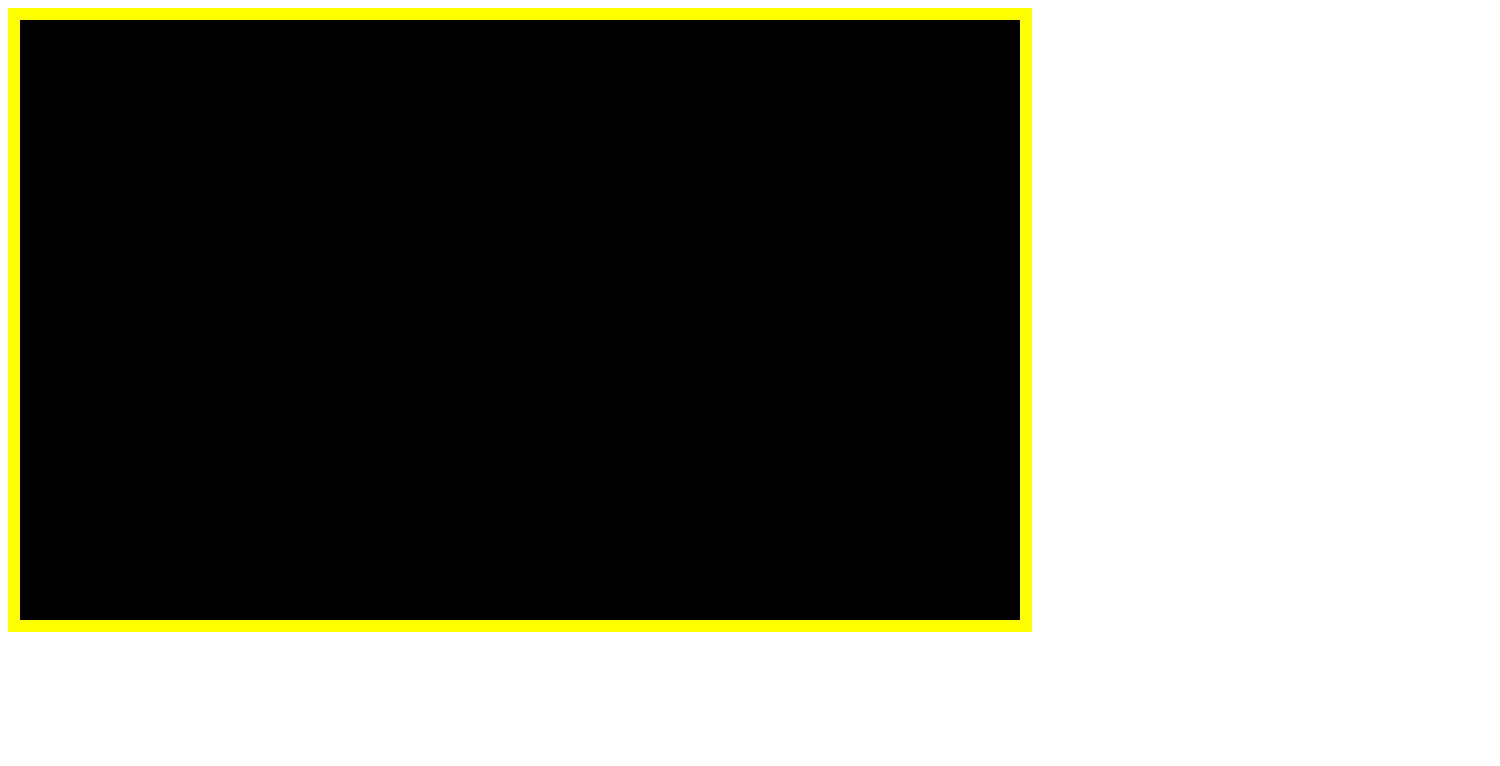
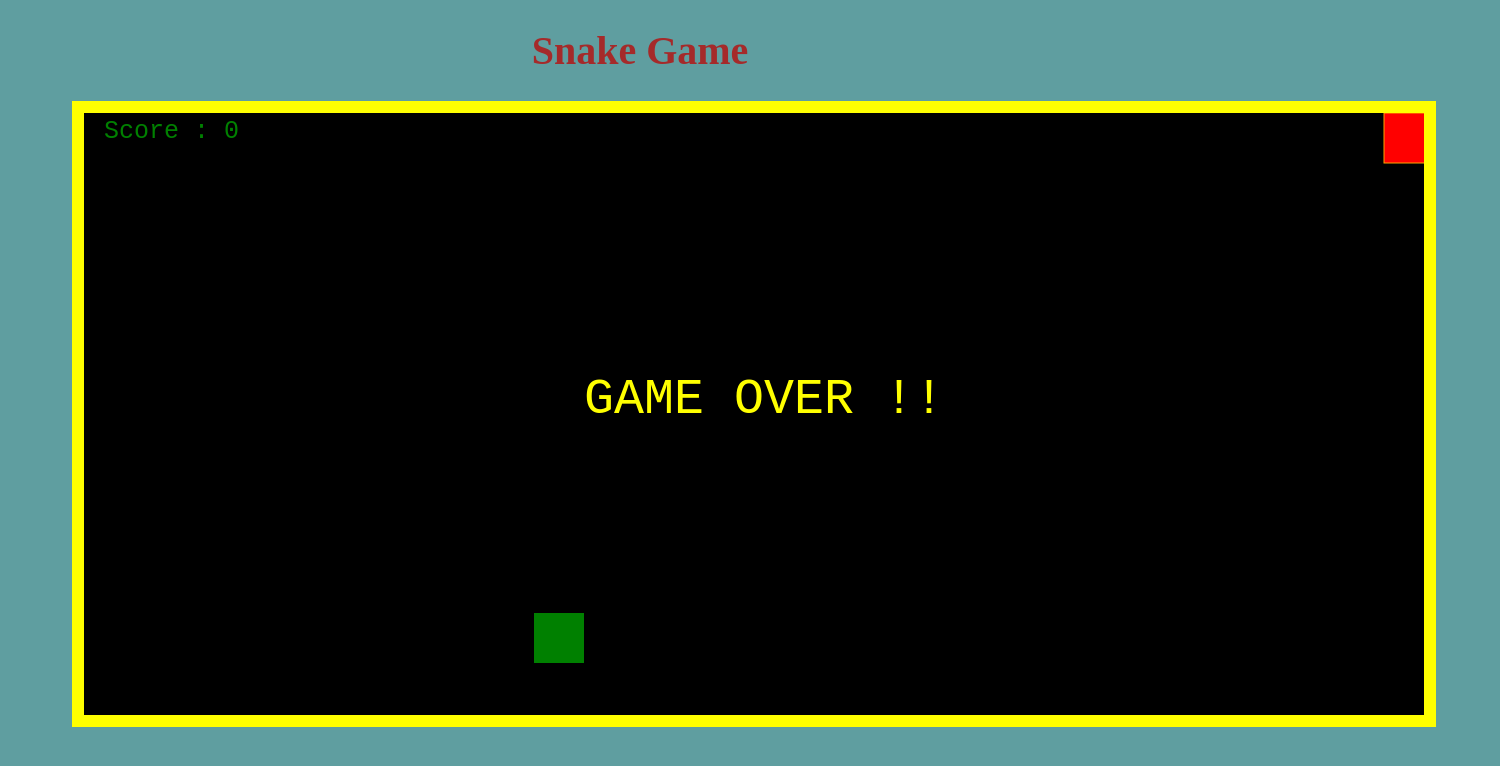
Before and after one commit to vishnukantshukla/Web-Development-By-Samarth-Bhaiya-Coding-Blocks, a plain HTML site: page Projects/Snake-game/index.html in a window 1280 px wide. Shown: the whole page, 1500 px wide, since content can reach past the window. Drawn offline with Linux system fonts and the light colour scheme.

Commit message:
updated files

```diff
--- a/Projects/Apple-calculator/app.js
+++ b/Projects/Apple-calculator/app.js
@@ -1,7 +1,7 @@
 let buttons = document.querySelectorAll('button');
 // yeh array dega koyki saare button ko click kar skte hai
 let input = document.querySelector('input');
-
+let intervalId;
 for(let button of buttons){
     button.addEventListener('click',function(event){
         let btnText = event.target.innerText;
@@ -17,6 +17,10 @@ for(let button of buttons){
             catch(e){
                 input.value='Invalid syntax';
             }
+            intervalId=setInterval(() => {
+                input.value='';
+                clearInterval(intervalId);
+            }, 3000);
 
         }
         else{
--- a/Projects/Snake-game/app.js
+++ b/Projects/Snake-game/app.js
@@ -4,9 +4,20 @@ let ctx = canvas.getContext('2d');
 
 let cellSize=50; //height & width ka kaam krega for each cell
 let boardHeight = 600;
-let boardWidth = 1000;
+let boardWidth = 1350;
 let snakeCells=[[0,0]]; //2d array to store starting points of snake ka rectangle
 let direction = 'right';
+
+let gameOver = false; // walls se touch hone ke baad ho jaye true
+
+let FoodCells=GenerateFood(); // because we need 2 values i.e x and y
+
+let score = 0;
+//baar baar repeat karega
+let intervalId=setInterval(function(){
+    update();
+    draw();
+ },100);
 
 //keydown event (jaab ham up ya down ya left ya right key dabate hai)
 
@@ -17,7 +28,7 @@ document.addEventListener('keydown',function(event){
     else if(event.key === 'ArrowUp'){
         direction='up'; //  in this case row(x) -> No change and column(y) -> previous -  cellsize (minus hoga)
     }
-    else if(event.key === 'Arrowleft'){
+    else if(event.key === 'ArrowLeft'){
         direction='left'; // in this case row -> previos- cellsize and column -> No Change
     }
     else{
@@ -30,11 +41,35 @@ document.addEventListener('keydown',function(event){
 
 // fucntion to draw the snake
 function draw(){
+    if(gameOver === true){
+        clearInterval(intervalId); //it accect an id and it is used to stop the 9interval
+
+        ctx.fillStyle = 'Yellow';
+        ctx.font = '50px monospace'
+        ctx.fillText('GAME OVER !!',500,300);
+        return;
+
+        return;
+    }
     ctx.clearRect(0,0,boardWidth,boardHeight); // yeh pura canvas ko clear karega previous wale ko
     for(let cell of snakeCells){
         ctx.fillStyle='red'
         ctx.fillRect(cell[0],cell[1],cellSize,cellSize);
+        ctx.strokeStyle = 'orange';
+        ctx.strokeRect(cell[0],cell[1],cellSize,cellSize);
+
     }
+
+
+
+
+    //draw Food
+    ctx.fillStyle = 'green';
+    ctx.fillRect(FoodCells[0],FoodCells[1],cellSize,cellSize);
+
+    // draw score
+    ctx.font = '25px monospace'
+    ctx.fillText(`Score : ${score}`,20,25)
 }
 
 // function to update the snake
@@ -54,27 +89,62 @@ function update(){
     if(direction==='right'){
         newHeadX=headX+cellSize;
         newheadY=headY;
+        if(newHeadX===boardWidth || BitItSelf(newHeadX,newheadY)){
+            gameOver = true;
+
+        }
     }
     else if(direction === 'left'){
         newHeadX=headX-cellSize;
         newheadY=headY;
+        if(newHeadX<0 || BitItSelf(newHeadX,newheadY)){
+            gameOver = true;
+        }
     }
     else if(direction === 'up'){
         newHeadX=headX
         newheadY=headY - cellSize;
+        if(newheadY < 0 || BitItSelf(newHeadX,newheadY)){
+            gameOver = true;
+        }
     }
     else{
         newHeadX=headX
         newheadY=headY + cellSize;
+        if(newheadY===boardHeight || BitItSelf(newHeadX,newheadY)){
+            gameOver=true;
+        }
     }
     snakeCells.push([newHeadX,newheadY]);
-    snakeCells.shift();
+    if(newHeadX === FoodCells[0] && newheadY === FoodCells[1]){
+        FoodCells = GenerateFood();
+        score+=1;
+    }
+    else{
+        snakeCells.shift();
+
+    }
 
 }
 
+//boardWidth - cellSize yeeese hame max value mil jayege
+function GenerateFood(){
+    // aab ham return me x and y find karege
+    return[
+        Math.round((Math.random() * (boardWidth - cellSize)) /cellSize) * cellSize,
+        Math.round((Math.random() * (boardHeight - cellSize)) /cellSize) * cellSize,
 
-//baar baar repeat karega
-setInterval(function(){
-   update();
-   draw();
-},100);
+    ]
+}
+
+// function to check that snake cut itself or not
+
+function BitItSelf(newHeadX,newheadY){
+    //loop
+    for(let item of  snakeCells){
+        if(item[0] === newHeadX && item[1] === newheadY){
+            return true;
+        }
+    }
+    return false;
+}
--- a/Projects/Snake-game/index.html
+++ b/Projects/Snake-game/index.html
@@ -5,15 +5,25 @@
     <meta name="viewport" content="width=device-width, initial-scale=1.0">
     <title>Document</title>
     <style>
+        body{
+            background-color: cadetblue;
+        }
+        h1{
+            text-align: center;
+            font-size: 40px;
+            color: brown;
+        }
         canvas{
+            margin-left:5vw;
+            margin-right: 5vw;
             background-color: black;
             border: 12px solid yellow;
         }
     </style>
 </head>
 <body>
-
-    <canvas width="1000px" height="600px"></canvas>
+    <h1>Snake Game</h1>
+    <canvas width="1340px" height="602px"></canvas>
     <script src="app.js"></script>
 </body>
 </html>
```
Also changed, not shown: JavaScript/Lec16/Event_Life_Cycle/index.html (added, +12 -0 lines), Projects/Event_Life_Cycle/index.html (added, +12 -0 lines), JavaScript/Lec16/Event_Life_Cycle/app.js (added), Projects/Event_Life_Cycle/app.js (added).
